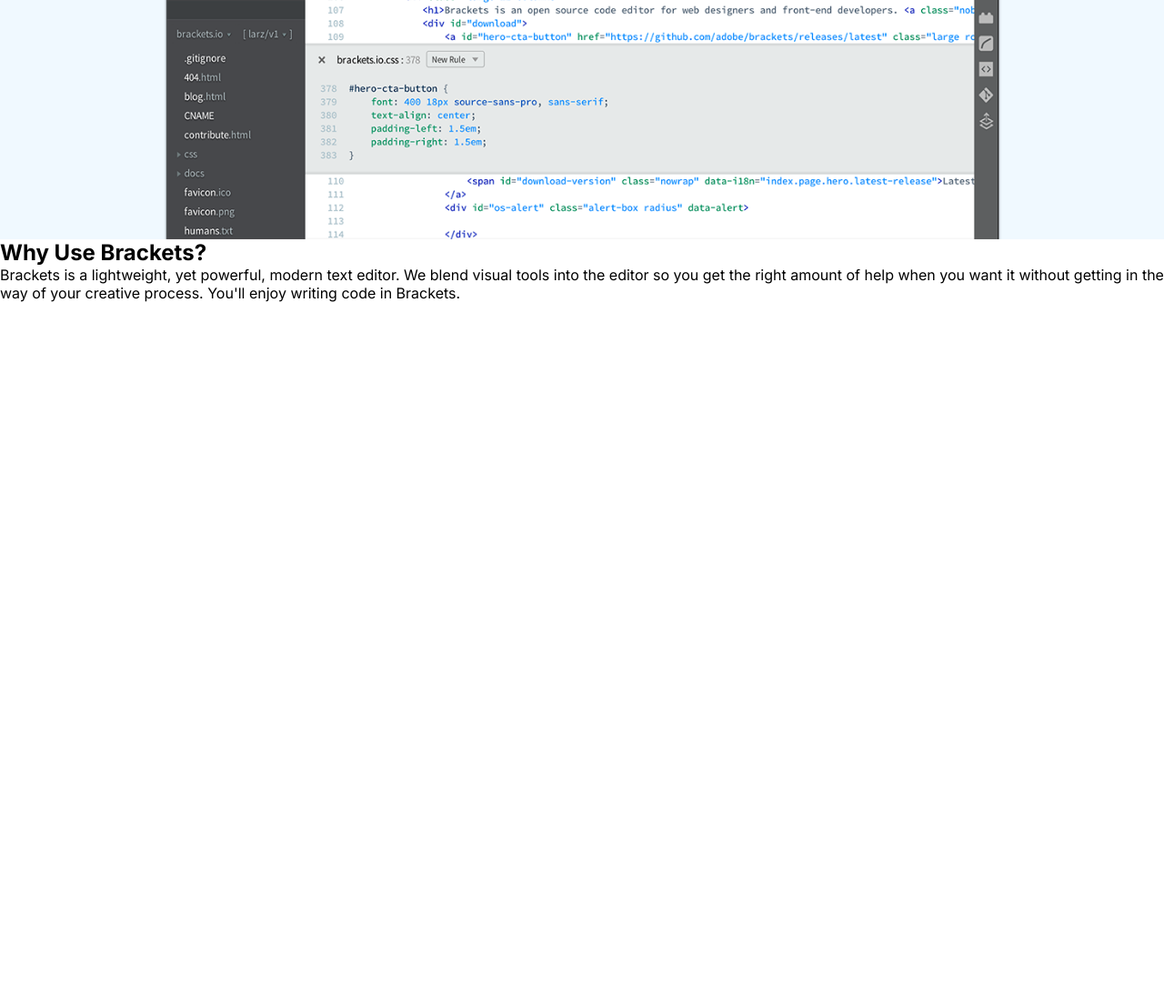
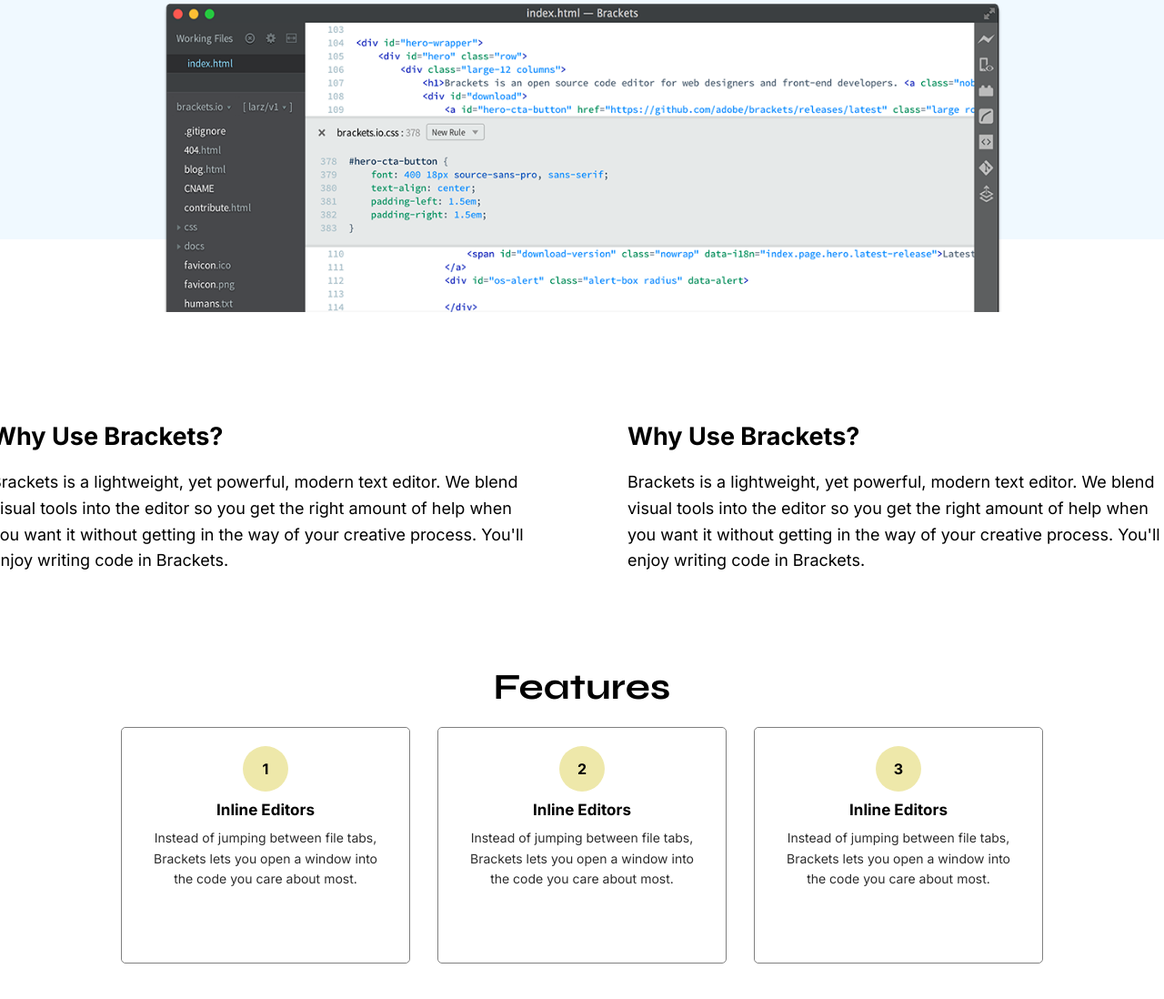
Before and after one commit to shahzodotaboyev/brackets, a plain HTML site: page index.html in a window 1280 px wide. Shown: the part 510-1608 px from the top of the page at 91% size. Before the commit the page ends 1273 px from the top, so only its background shows below. Drawn offline with nearby package versions, Linux system fonts and the light colour scheme.

Commit message:
Section 3

```diff
--- a/css/style.css
+++ b/css/style.css
@@ -132,27 +132,93 @@
   justify-content: center;
   margin: auto;
 }
-.section_img img{
+
+.section_img img {
   width: 100%;
   height: 100%;
+  margin-top: 80px;
 
 }
-.section3{
+
+.section3 {
   width: 100%;
   background-color: #fff;
-  height: 500px;
+  height: auto;
+  padding: 100px;
   display: flex;
   flex-direction: column;
   align-items: center;
 
 }
-.s3_boxs{
+
+.s3boxs {
   display: flex;
-gap: 100px;
+  gap: 100px;
+  margin-top: 100px;
 }
-.s3_box{
+
+.s3box {
   width: 600px;
+
 }
+
+.s3box h1 {
+  font-size: 27px;
+}
+
+.s3box p {
+  font-size: 18px;
+  line-height: 1.6;
+  margin-top: 20px;
+}
+
+.text-feature {
+  font-size: 40px;
+  font-family: Syne;
+  margin-top: 100px;
+}
+
+.box {
+  width: 318px;
+  height: 260px;
+  border: 1px solid gray;
+  border-radius: 5px;
+  display: flex;
+  flex-direction: column;
+  align-items: center;
+}
+
+.box h1 {
+  width: 50px;
+  height: 50px;
+  border-radius: 50px;
+  background-color: palegoldenrod;
+  display: flex;
+  align-items: center;
+  justify-content: center;
+  font-size: 16px;
+  margin: 20px 0 10px;
+}
+
+.box h3 {
+  font-size: 17px;
+
+}
+
+.feature_box {
+  display: flex;
+  gap: 30px;
+  margin-top: 20px;
+}
+
+.box p {
+  font-size: 14px;
+  text-align: center;
+  color: #2D2D2D;
+  margin: 10px;
+  line-height: 1.6;
+}
+
 @media (max-width:1305px) {
   header {
     padding: 0 30px;
--- a/index.html
+++ b/index.html
@@ -59,23 +59,50 @@
                     <div class="s3box">
                         <h1>Why Use Brackets?</h1>
                         <p>
-                            Brackets is a lightweight, yet powerful, modern text editor. We blend visual tools into the editor so you get the right amount of help when you want it without getting in the way of your creative process. You'll enjoy writing code in Brackets.
+                            Brackets is a lightweight, yet powerful, modern text editor. We blend visual tools into the
+                            editor so you get the right amount of help when you want it without getting in the way of
+                            your creative process. You'll enjoy writing code in Brackets.
+                        </p>
+                    </div>
+                    <div class="s3box">
+                        <h1>Why Use Brackets?</h1>
+                        <p>
+                            Brackets is a lightweight, yet powerful, modern text editor. We blend visual tools into the
+                            editor so you get the right amount of help when you want it without getting in the way of
+                            your creative process. You'll enjoy writing code in Brackets.
                         </p>
                     </div>
                 </div>
-                <!-- <h1>Features</h1>
+                <h1 class="text-feature">Features</h1>
                 <div class="feature_box">
                     <div class="box">
                         <h1>1</h1>
                         <h3>Inline Editors</h3>
-                        <p>Instead of jumping between file tabs, <br> Brackets lets you open a window into <br> the code you care
-                            about most. </p> -->
+                        <p>Instead of jumping between file tabs, <br> Brackets lets you open a window into <br> the code
+                            you care
+                            about most. </p>
 
-    </div>
-    </div>
-    </section>
-    </main>
-    <footer></footer>
+                    </div>
+                    <div class="box">
+                        <h1>2</h1>
+                        <h3>Inline Editors</h3>
+                        <p>Instead of jumping between file tabs, <br> Brackets lets you open a window into <br> the code
+                            you care
+                            about most. </p>
+
+                    </div>
+                    <div class="box">
+                        <h1>3</h1>
+                        <h3>Inline Editors</h3>
+                        <p>Instead of jumping between file tabs, <br> Brackets lets you open a window into <br> the code
+                            you care
+                            about most. </p>
+
+                    </div>
+                </div>
+            </section>
+        </main>
+        <footer></footer>
     </div>
 </body>
 
```
